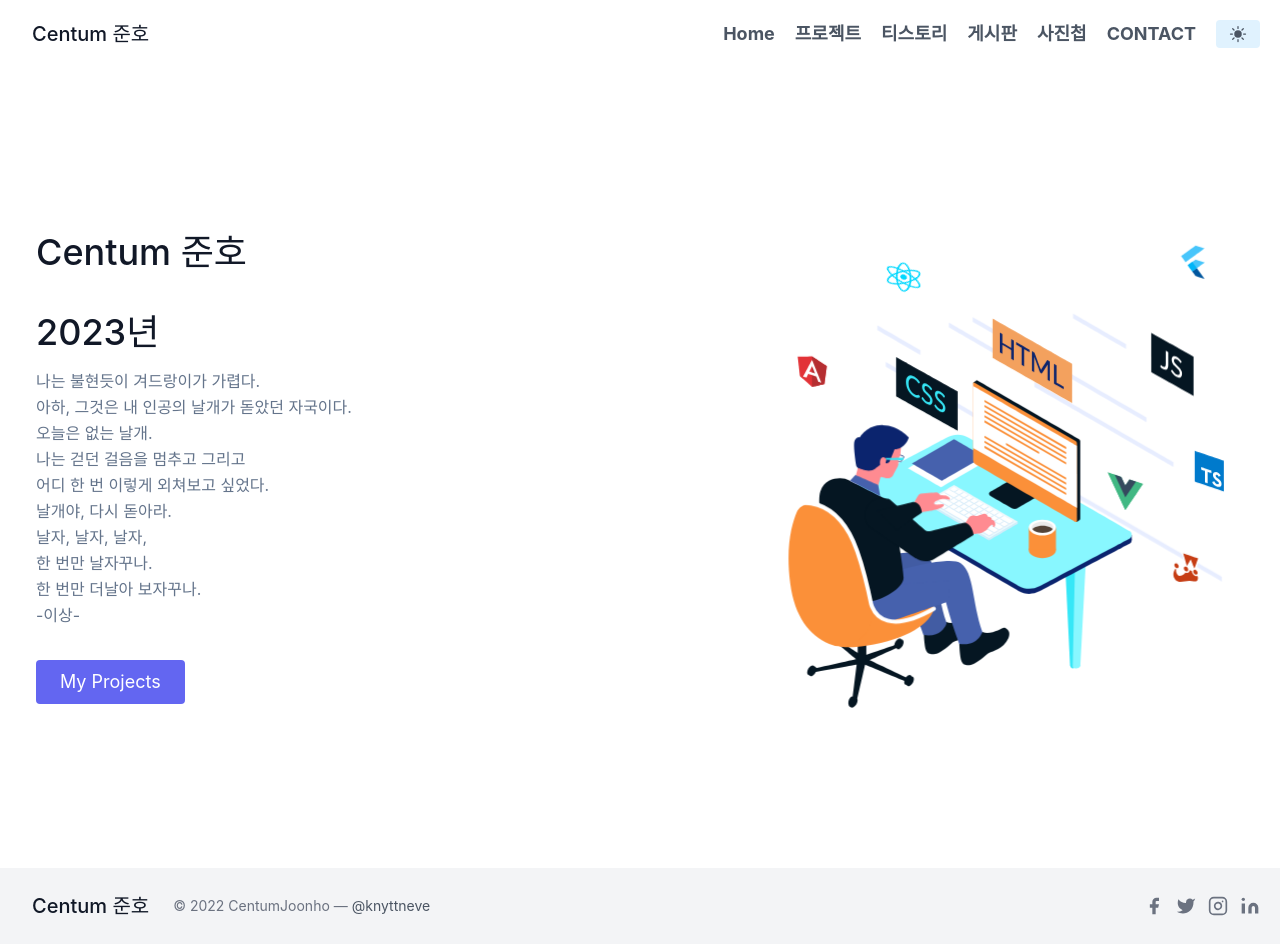
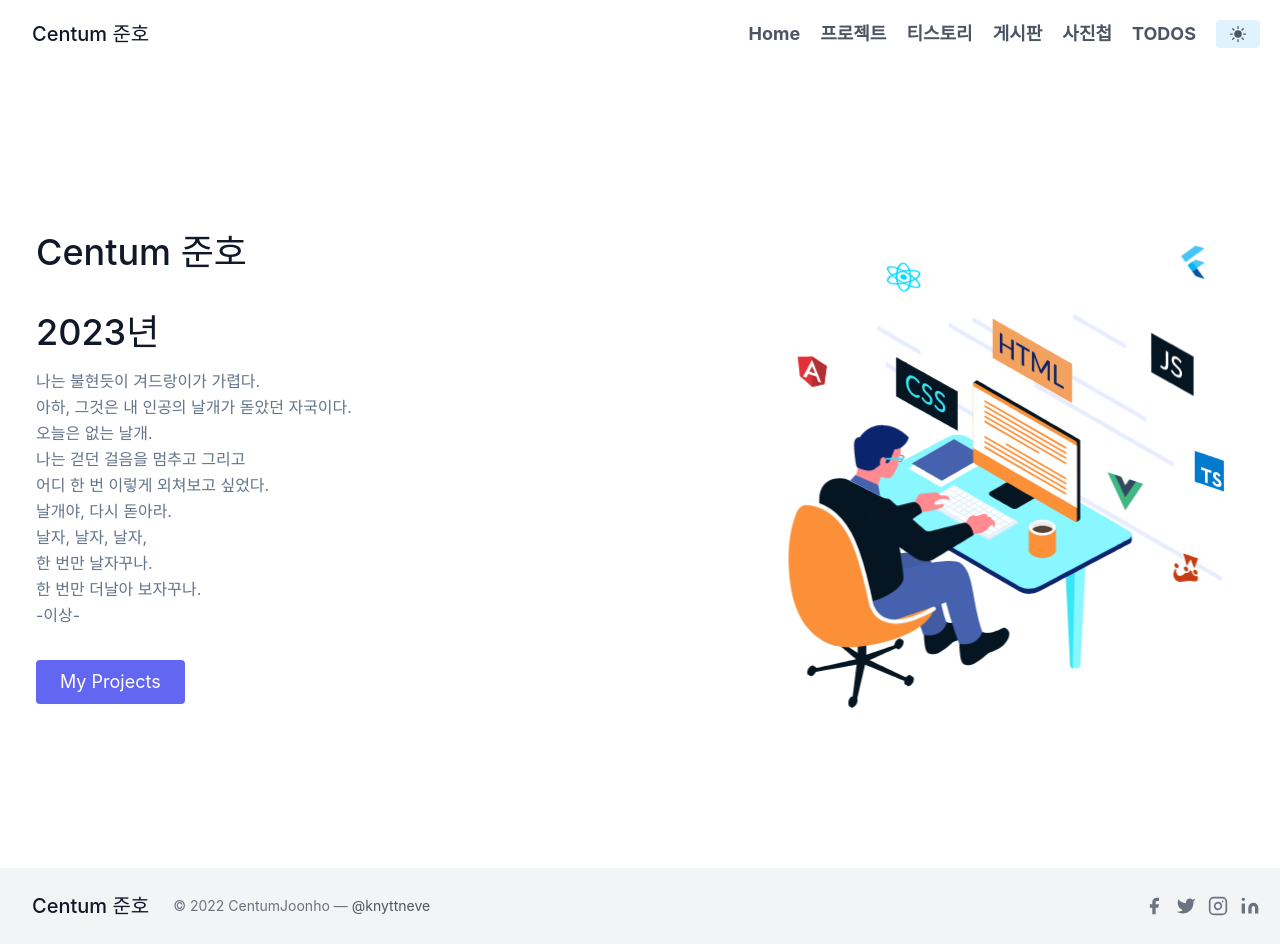
Before and after one commit to Centumjoonho/nextjs_portfolio_add_notion, a Next.js app: page / in a window 1280 px wide. Built offline with nearby package versions, Linux system fonts and the light colour scheme.

Commit message:
Update header.js

```diff
--- a/components/header.js
+++ b/components/header.js
@@ -38,8 +38,8 @@ export default function Header() {
               <a className="mr-5 hover:text-gray-900 font-bold text-lg">사진첩</a>
             </Link>
 
-            <Link href="/contact" legacyBehavior>
-              <a className="mr-5 hover:text-gray-900 font-bold text-lg">CONTACT</a>
+           <Link href="https://next-joon-todo-deploy.vercel.app/todos" legacyBehavior>
+              <a className="mr-5 hover:text-gray-900 font-bold text-lg">TODOS</a>
             </Link>
 
           </nav>
```
